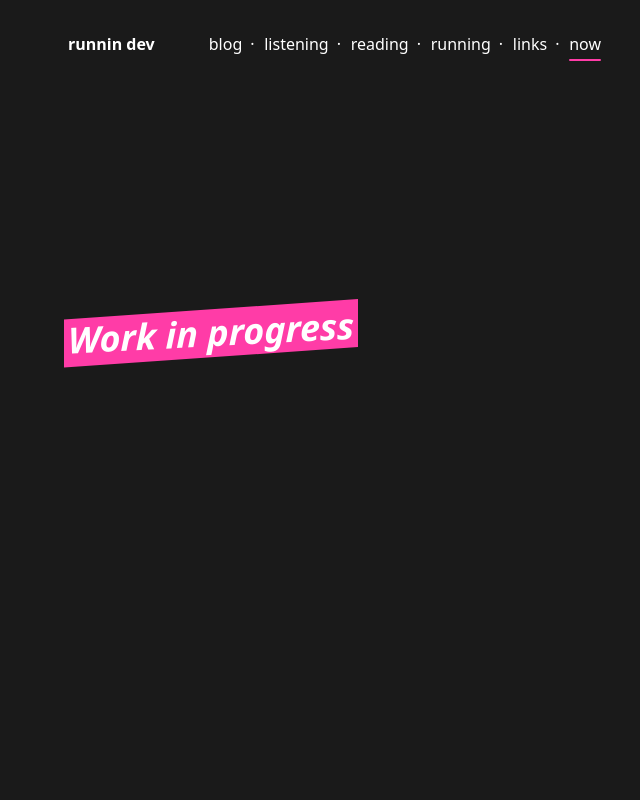
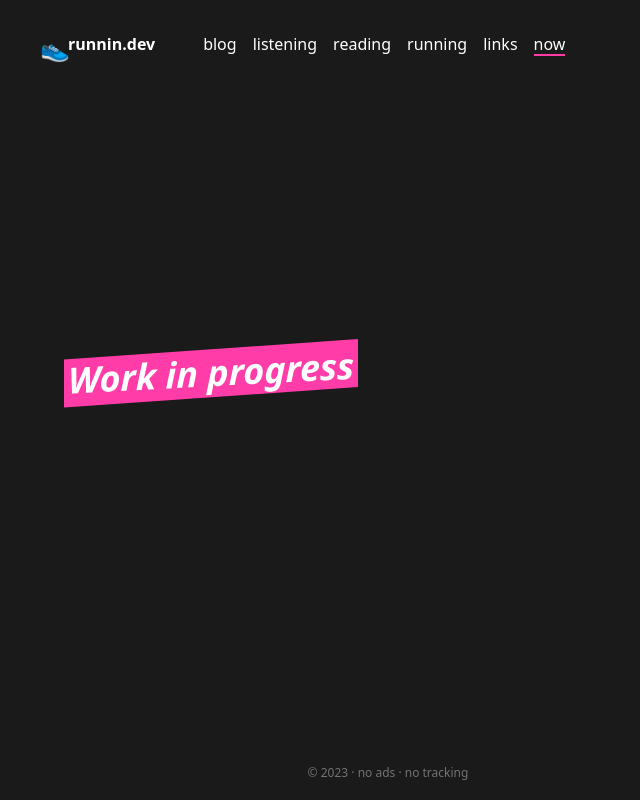
Before and after one commit to justpeterpan/runnin-dev, a SvelteKit app: page /now in a window 1280 px wide. Shown: the whole page, without its empty margins (252-892 px from the left). Built offline with nearby package versions, Linux system fonts and the light colour scheme.

Commit message:
feat(Blog): add wip blog overview layout

```diff
--- a/src/lib/config.ts
+++ b/src/lib/config.ts
@@ -1,5 +1,5 @@
 import { dev } from '$app/environment';
 
-export const title = 'runnin dev';
+export const title = 'runnin.dev';
 export const description = 'Getting back to running';
 export const url = dev ? 'http://localhost:5173/' : 'https://runnin.dev';
--- a/src/lib/wip.svelte
+++ b/src/lib/wip.svelte
@@ -1,4 +1,4 @@
-<blockquote class="text-4xl sm:mt-60 font-black italic text-slate-900 -skew-y-3">
+<blockquote class="text-4xl sm:pt-60 font-black italic text-slate-900 -skew-y-3">
 	<span
 		class="before:block before:absolute before:-inset-1 before:-skew-y-1 before:bg-[#ff3ca7] relative inline-block"
 	>
--- a/src/routes/+layout.svelte
+++ b/src/routes/+layout.svelte
@@ -1,13 +1,25 @@
-<script lang="ts">
+<script>
+	import { onNavigate } from '$app/navigation';
 	import '../app.postcss';
 	import Footer from './footer.svelte';
 	import Header from './header.svelte';
+
+	onNavigate((navigation) => {
+		if (!document.startViewTransition) return;
+
+		return new Promise((resolve) => {
+			document.startViewTransition(async () => {
+				resolve();
+				await navigation.complete;
+			});
+		});
+	});
 </script>
 
 <div class="px-4">
 	<Header />
 
-	<main class="m-10 mx-auto sm:w-[640px] pb-32 sm:pb-12 sm:mb-0">
+	<main class="m-10 mx-auto sm:w-[640px] pb-32 sm:pb-12 sm:mb-0 min-h-[calc(100vh-155px)]">
 		<slot />
 	</main>
 
--- a/src/routes/blog/+page.svelte
+++ b/src/routes/blog/+page.svelte
@@ -1,5 +1,155 @@
-<script>
-	import Wip from '$lib/wip.svelte';
-</script>
+<div class="grid sm:grid-cols-2 gap-2">
+	<div
+		class="relative h-80 px-10 pb-6 isolate flex flex-col justify-end overflow-hidden bg-gray-900 group hover:ring-4 ring-white border-2 border-white"
+	>
+		<img
+			class="absolute inset-0 -z-10 h-full w-full object-cover"
+			src="https://images.unsplash.com/photo-1475070929565-c985b496cb9f?w=500&auto=format&fit=crop&q=60&ixlib=rb-4.0.3&ixid=M3wxMjA3fDB8MHxzZWFyY2h8MTZ8fGRhcmt8ZW58MHx8MHx8fDA%3D"
+			alt=""
+		/>
+		<div class="absolute inset-0 -z-10 bg-gradient-to-t from-neutral-900 via-neutral-950/40" />
+		<div class="absolute inset-0 -z-10 ring-1 ring-inset ring-gray-900/10" />
 
-<Wip />
+		<h2 class="group-hover:-translate-y-4 transition-transform duration-300 ease-in-out">title</h2>
+		<a
+			href="/"
+			class="absolute z-10 inline-block text-white opacity-0 bottom-0 group-hover:opacity-75 group-hover:-translate-y-5 transition duration-300 ease-in-out"
+		>
+			read more
+			<span
+				class="opacity-0 group-hover:opacity-100 absolute right-10 group-hover:translate-x-14 transition duration-300 ease-in-out -bottom-[1px]"
+			>
+				→
+			</span>
+		</a>
+	</div>
+	<div class="flex flex-col gap-2">
+		<div
+			class="relative h-[156px] px-10 pb-6 isolate flex flex-col justify-end overflow-hidden bg-gray-900 group hover:ring-4 ring-white border-2 border-white"
+		>
+			<img
+				class="absolute inset-0 -z-10 h-full w-full object-cover"
+				src="https://images.unsplash.com/photo-1476842634003-7dcca8f832de?w=500&auto=format&fit=crop&q=60&ixlib=rb-4.0.3&ixid=M3wxMjA3fDB8MHxzZWFyY2h8MTl8fGRhcmt8ZW58MHx8MHx8fDA%3D"
+				alt=""
+			/>
+			<div class="absolute inset-0 -z-10 bg-gradient-to-t from-neutral-900 via-neutral-950/40" />
+			<div class="absolute inset-0 -z-10 ring-1 ring-inset ring-gray-900/10" />
+
+			<h2 class="group-hover:-translate-y-4 transition-transform duration-300 ease-in-out">
+				title
+			</h2>
+			<a
+				href="/"
+				class="absolute z-10 inline-block text-white opacity-0 bottom-0 group-hover:opacity-75 group-hover:-translate-y-5 transition duration-300 ease-in-out"
+			>
+				read more
+				<span
+					class="opacity-0 group-hover:opacity-100 absolute right-10 group-hover:translate-x-14 transition duration-300 ease-in-out -bottom-[1px]"
+				>
+					→
+				</span>
+			</a>
+		</div>
+
+		<div
+			class="relative h-[156px] px-10 pb-6 isolate flex flex-col justify-end overflow-hidden bg-gray-900 group hover:ring-4 ring-white border-2 border-white"
+		>
+			<img
+				class="absolute inset-0 -z-10 h-full w-full object-cover"
+				src="https://images.unsplash.com/photo-1473081556163-2a17de81fc97?w=500&auto=format&fit=crop&q=60&ixlib=rb-4.0.3&ixid=M3wxMjA3fDB8MHxzZWFyY2h8MzV8fGRhcmt8ZW58MHx8MHx8fDA%3D"
+				alt=""
+			/>
+			<div class="absolute inset-0 -z-10 bg-gradient-to-t from-neutral-900 via-neutral-950/40" />
+			<div class="absolute inset-0 -z-10 ring-1 ring-inset ring-gray-900/10" />
+
+			<h2 class="group-hover:-translate-y-4 transition-transform duration-300 ease-in-out">
+				title
+			</h2>
+			<a
+				href="/"
+				class="absolute z-10 inline-block text-white opacity-0 bottom-0 group-hover:opacity-75 group-hover:-translate-y-5 transition duration-300 ease-in-out"
+			>
+				read more
+				<span
+					class="opacity-0 group-hover:opacity-100 absolute right-10 group-hover:translate-x-14 transition duration-300 ease-in-out -bottom-[1px]"
+				>
+					→
+				</span>
+			</a>
+		</div>
+	</div>
+
+	<div
+		class="relative h-48 px-10 pb-6 isolate flex flex-col justify-end overflow-hidden bg-gray-900 group hover:ring-4 ring-white border-2 border-white"
+	>
+		<img
+			class="absolute inset-0 -z-10 h-full w-full object-cover"
+			src="https://plus.unsplash.com/premium_photo-1670761685616-6c299e57a950?w=500&auto=format&fit=crop&q=60&ixlib=rb-4.0.3&ixid=M3wxMjA3fDB8MHxzZWFyY2h8MXx8YXZhbGFuY2hlc3xlbnwwfHwwfHx8MA%3D%3D"
+			alt=""
+		/>
+		<div class="absolute inset-0 -z-10 bg-gradient-to-t from-neutral-900 via-neutral-950/40" />
+		<div class="absolute inset-0 -z-10 ring-1 ring-inset ring-gray-900/10" />
+
+		<h2 class="group-hover:-translate-y-4 transition-transform duration-300 ease-in-out">title</h2>
+		<a
+			href="/"
+			class="absolute z-10 inline-block text-white opacity-0 bottom-0 group-hover:opacity-75 group-hover:-translate-y-5 transition duration-300 ease-in-out"
+		>
+			read more
+			<span
+				class="opacity-0 group-hover:opacity-100 absolute right-10 group-hover:translate-x-14 transition duration-300 ease-in-out -bottom-[1px]"
+			>
+				→
+			</span>
+		</a>
+	</div>
+	<div
+		class="relative h-48 px-10 pb-6 isolate flex flex-col justify-end overflow-hidden bg-gray-900 group hover:ring-4 ring-white border-2 border-white"
+	>
+		<img
+			class="absolute inset-0 -z-10 h-full w-full object-cover"
+			src="https://plus.unsplash.com/premium_photo-1670615264516-44d603a4d0b6?w=500&auto=format&fit=crop&q=60&ixlib=rb-4.0.3&ixid=M3wxMjA3fDB8MHxzZWFyY2h8NXx8d2hpdGV8ZW58MHx8MHx8fDA%3D"
+			alt=""
+		/>
+		<div class="absolute inset-0 -z-10 bg-gradient-to-t from-neutral-900 via-neutral-950/40" />
+		<div class="absolute inset-0 -z-10 ring-1 ring-inset ring-gray-900/10" />
+
+		<h2 class="group-hover:-translate-y-4 transition-transform duration-300 ease-in-out">title</h2>
+		<a
+			href="/"
+			class="absolute z-10 inline-block text-white opacity-0 bottom-0 group-hover:opacity-75 group-hover:-translate-y-5 transition duration-300 ease-in-out"
+		>
+			read more
+			<span
+				class="opacity-0 group-hover:opacity-100 absolute right-10 group-hover:translate-x-14 transition duration-300 ease-in-out -bottom-[1px]"
+			>
+				→
+			</span>
+		</a>
+	</div>
+
+	<div
+		class="relative h-[640px] col-span-2 px-10 pb-6 isolate flex flex-col justify-end overflow-hidden bg-gray-900 group hover:ring-4 ring-white border-2 border-white"
+	>
+		<img
+			class="absolute inset-0 -z-10 h-full w-full object-cover"
+			src="https://images.unsplash.com/photo-1515549832467-8783363e19b6?w=500&auto=format&fit=crop&q=60&ixlib=rb-4.0.3&ixid=M3wxMjA3fDB8MHxzZWFyY2h8MTh8fHdoaXRlfGVufDB8fDB8fHww"
+			alt=""
+		/>
+		<div class="absolute inset-0 -z-10 bg-gradient-to-t from-neutral-900 via-neutral-950/40" />
+		<div class="absolute inset-0 -z-10 ring-1 ring-inset ring-gray-900/10" />
+
+		<h2 class="group-hover:-translate-y-4 transition-transform duration-300 ease-in-out">title</h2>
+		<a
+			href="/"
+			class="absolute z-10 inline-block text-white opacity-0 bottom-0 group-hover:opacity-75 group-hover:-translate-y-5 transition duration-300 ease-in-out"
+		>
+			read more
+			<span
+				class="opacity-0 group-hover:opacity-100 absolute right-10 group-hover:translate-x-14 transition duration-300 ease-in-out -bottom-[1px]"
+			>
+				→
+			</span>
+		</a>
+	</div>
+</div>
--- a/src/routes/footer.svelte
+++ b/src/routes/footer.svelte
@@ -4,8 +4,11 @@
 	$: currentPath = $page.url.pathname;
 </script>
 
-<footer class="fixed sm:hidden w-full bottom-0 py-4 z-50 bg-[#1a1a1a]">
-	<ul class="flex flex-nowrap gap-4 overflow-x-auto min-w-full">
+<footer class="fixed sm:static w-full bottom-0 py-4 z-50 bg-[#1a1a1a] sm:flex sm:justify-center">
+	<span class="hidden sm:inline font-extralight text-neutral-500 text-xs"
+		>&copy; {new Date().getUTCFullYear()} · no ads · no tracking</span
+	>
+	<ul class="flex flex-nowrap gap-4 overflow-x-auto min-w-full sm:hidden">
 		<li
 			class={currentPath === '/'
 				? 'active mr-8 !ml-0 font-medium logo min-w-fit'
@@ -15,9 +18,6 @@
 		</li>
 		<li>
 			<a href="/blog" class={currentPath === '/blog' ? 'active' : 'link'}>blog</a>
-		</li>
-		<li>
-			<a href="/listening" class={currentPath === '/listening' ? 'active' : 'link'}>listening</a>
 		</li>
 		<li>
 			<a href="/listening" class={currentPath === '/listening' ? 'active' : 'link'}>listening</a>
--- a/src/routes/header.svelte
+++ b/src/routes/header.svelte
@@ -1,36 +1,27 @@
 <script lang="ts">
 	import { page } from '$app/stores';
 	import * as config from '$lib/config';
+	const links = [
+		{ href: '/', text: config.title, class: 'mr-8 font-bold logo' },
+		{ href: '/blog', text: 'blog' },
+		{ href: '/listening', text: 'listening' },
+		{ href: '/reading', text: 'reading' },
+		{ href: '/running', text: 'running' },
+		{ href: '/links', text: 'links' },
+		{ href: '/now', text: 'now' }
+	];
 	$: currentPath = $page.url.pathname;
 </script>
 
-<nav class="sm:block hidden sticky top-0 pt-8 bg-[#1a1a1a] z-50 pb-2">
-	<ul class="sm:w-[640px] sm:flex mx-auto gap-1">
-		<li
-			class={currentPath === '/'
-				? 'active mr-8 !ml-0 font-medium logo'
-				: 'link mr-8 !ml-0 font-medium logo'}
-		>
-			<a href="/"><strong>{config.title}</strong></a>
-		</li>
-		<li>
-			<a href="/blog" class={currentPath === '/blog' ? 'active' : 'link'}>blog</a>
-		</li>
-		<li>
-			<a href="/listening" class={currentPath === '/listening' ? 'active' : 'link'}>listening</a>
-		</li>
-		<li>
-			<a href="/reading" class={currentPath === '/reading' ? 'active' : 'link'}>reading</a>
-		</li>
-		<li>
-			<a href="/running" class={currentPath === '/running' ? 'active' : 'link'}>running</a>
-		</li>
-		<li>
-			<a href="/links" class={currentPath === '/links' ? 'active' : 'link'}>links</a>
-		</li>
-		<li>
-			<a href="/now" class={currentPath === '/now' ? 'active last' : 'link last'}>now</a>
-		</li>
+<nav class="sm:flex justify-center hidden sticky top-0 pt-8 bg-[#1a1a1a] z-50 pb-2">
+	<ul class="relative p-0 m-0 sm:w-[640px] sm:flex bg-contain gap-4">
+		{#each links as link}
+			<li class={link.class}>
+				<a href={link.href} aria-current={currentPath === link.href ? 'page' : undefined}
+					>{link.text}</a
+				>
+			</li>
+		{/each}
 	</ul>
 </nav>
 
@@ -41,53 +32,27 @@
 		--background-color: #1a1a1a;
 	}
 
-	.link,
-	.active {
+	li {
 		position: relative;
-		cursor: pointer;
-		margin-left: 18px;
+		height: 100%;
 	}
 
-	.link::before,
-	.active::before {
+	a[aria-current='page']::before {
 		content: '';
-
 		position: absolute;
-		cursor: default;
-		border-radius: 2px;
+		width: 100%;
 		height: 2px;
-		bottom: -6px;
+		bottom: 0;
 		left: 0;
-		right: 0;
-		transform-origin: bottom left;
-		transform: scaleX(1);
-		transition: transform 0.3s ease-in-out;
+		background-color: #ff3ca7;
+		view-transition-name: active-page;
 	}
 
-	.link:hover::before {
-		transform: scaleX(0);
-		cursor: default;
-		transform-origin: bottom right;
-	}
-
-	.link::after,
-	.active::after {
-		content: '·';
+	.logo::before {
+		content: '👟';
 		position: absolute;
-		margin-left: 8px;
-		cursor: default;
-	}
-
-	.active::before {
-		cursor: default;
-		background-color: var(--secondary-color);
-	}
-
-	.last::after {
-		content: '';
-	}
-
-	.logo::after {
-		content: '';
+		right: 90px;
+		bottom: -4px;
+		transform: scale(1.5);
 	}
 </style>
```
